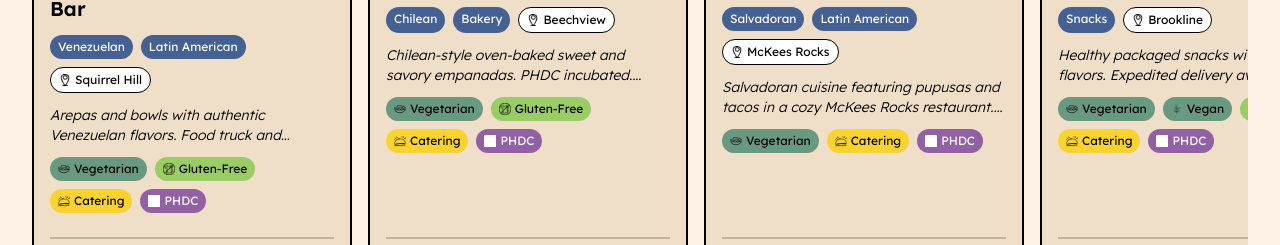
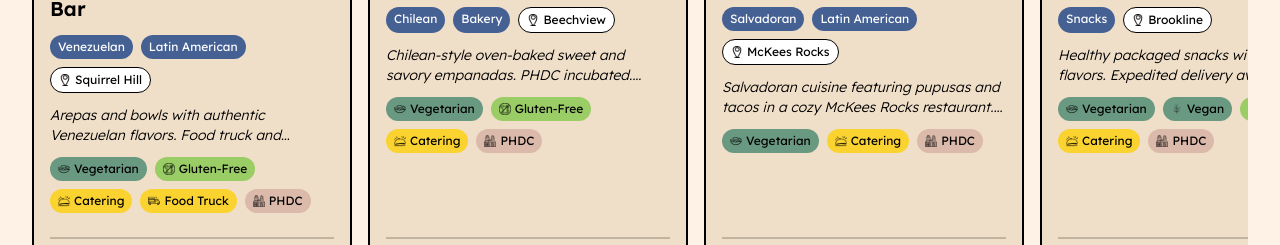
Before and after one commit to cvlases/go-local, a React (Vite) app: page / in a window 1280 px wide. Shown: the part 2321-2566 px from the top of the page. Built offline with nearby package versions, Linux system fonts and the light colour scheme.

Commit message:
Adding food truck tags

```diff
--- a/src/app/components/restaurant-card.tsx
+++ b/src/app/components/restaurant-card.tsx
@@ -4,8 +4,7 @@ import { restaurantImages } from "../data/images";
 import { DIETARY_OPTIONS } from "../config";
 import { useState, useEffect } from "react";
 import { isRestaurantLiked, toggleLike } from "../utils/likes";
-import { DIETARY_ICONS, locationPin, catering as cateringIcon } from "../../assets/icons";
-import phdcLogo from "../../assets/partners/PHDC-logo.png";
+import { DIETARY_ICONS, locationPin, catering as cateringIcon, foodTruck as foodTruckIcon, buildings } from "../../assets/icons";
 
 interface RestaurantCardProps {
   restaurant: Restaurant;
@@ -95,9 +94,15 @@ export function RestaurantCard({ restaurant, onClick }: RestaurantCardProps) {
               Catering
             </span>
           )}
+          {restaurant.foodTruck && (
+            <span className="inline-flex items-center gap-1 px-2 py-1 bg-[var(--gold)] text-[var(--ink)] rounded-full text-xs font-medium">
+              <img src={foodTruckIcon} alt="" className="w-3 h-3" />
+              Food Truck
+            </span>
+          )}
           {restaurant.phdcIncubated && (
-            <span className="inline-flex items-center gap-1 px-2 py-1 rounded-full text-xs font-medium text-white" style={{ backgroundColor: "#9161a3" }}>
-              <img src={phdcLogo} alt="" className="w-3 h-3 brightness-0 invert" />
+            <span className="inline-flex items-center gap-1 px-2 py-1 rounded-full text-xs font-medium text-[var(--ink)]" style={{ backgroundColor: "#dbbaab" }}>
+              <img src={buildings} alt="" className="w-3 h-3 brightness-0" />
               PHDC
             </span>
           )}
--- a/src/app/components/restaurant-detail-modal.tsx
+++ b/src/app/components/restaurant-detail-modal.tsx
@@ -2,8 +2,7 @@ import { X, ExternalLink, Clock } from "lucide-react";
 import { Restaurant } from "../data/restaurants";
 import { restaurantImages } from "../data/images";
 import { DIETARY_OPTIONS } from "../config";
-import { DIETARY_ICONS, locationPin, catering as cateringIcon, heart } from "../../assets/icons";
-import phdcLogo from "../../assets/partners/PHDC-logo.png";
+import { DIETARY_ICONS, locationPin, catering as cateringIcon, heart, foodTruck as foodTruckIcon, buildings } from "../../assets/icons";
 
 const VEGAN_SAGE = "#6a9982";
 
@@ -130,12 +129,24 @@ export function RestaurantDetailModal({
               </div>
             )}
 
+            {/* Food Truck */}
+            {restaurant.foodTruck && (
+              <div>
+                <div className="flex flex-wrap gap-2">
+                  <span className="inline-flex items-center gap-1.5 px-3 py-1 bg-[var(--gold)] text-[var(--ink)] rounded-full text-sm font-medium">
+                    <img src={foodTruckIcon} alt="" className="w-4 h-4" />
+                    Food Truck
+                  </span>
+                </div>
+              </div>
+            )}
+
             {/* PHDC Incubated */}
             {restaurant.phdcIncubated && (
               <div>
                 <div className="flex flex-wrap gap-2">
-                  <span className="inline-flex items-center gap-1.5 px-3 py-1 rounded-full text-sm font-medium text-white" style={{ backgroundColor: "#9161a3" }}>
-                    <img src={phdcLogo} alt="" className="w-4 h-4 brightness-0 invert" />
+                  <span className="inline-flex items-center gap-1.5 px-3 py-1 rounded-full text-sm font-medium text-[var(--ink)]" style={{ backgroundColor: "#dbbaab" }}>
+                    <img src={buildings} alt="" className="w-4 h-4 brightness-0" />
                     PHDC Incubated Business
                   </span>
                 </div>
--- a/src/app/data/restaurants.ts
+++ b/src/app/data/restaurants.ts
@@ -30,6 +30,7 @@ export interface Restaurant {
   lng?: number;
   service: string[];
   phdcIncubated?: boolean;
+  foodTruck?: boolean;
 }
 
 export const restaurants: Restaurant[] = [
@@ -245,6 +246,7 @@ export const restaurants: Restaurant[] = [
     orderLink: "https://order.toasttab.com/online/el-rincon-oaxaqueno-2614-brownsville-road",
     website: "https://order.toasttab.com/online/el-rincon-oaxaqueno-2614-brownsville-road",
     image: "el-rincon-oaxaqueno",
+    foodTruck: true,
     phdcIncubated: true,
     likes: 22,
     featured: false,
@@ -268,6 +270,7 @@ export const restaurants: Restaurant[] = [
     orderLink: "https://community.phdcincubator.org/Papelon-Arepa-Bar",
     website: "https://community.phdcincubator.org/Papelon-Arepa-Bar",
     image: "papelon-venezuelan",
+    foodTruck: true,
     phdcIncubated: true,
     likes: 17,
     featured: false,
@@ -360,6 +363,7 @@ export const restaurants: Restaurant[] = [
     orderLink: "https://secretospgh.com",
     website: "https://secretospgh.com",
     image: "secretos-de-mis-abuelos",
+    foodTruck: true,
     likes: 15,
     featured: false,
     categories: ["great-for-catering", "community-favorites"],
--- a/src/assets/icons/index.ts
+++ b/src/assets/icons/index.ts
@@ -27,6 +27,8 @@ import familyStyle from './family-style.png';
 import neighbors from './neighbors.png';
 import directory from './directory.png';
 import noAds from './no.png';
+import foodTruck from './food-truck.png';
+import buildings from './buildings.png';
 
 export {
   vegan, vegetarian, glutenFree, halal, dairyFree,
@@ -34,7 +36,7 @@ export {
   community, newIcon, healthy,
   pizza, burger, asian, mexican, mediterranean, sandwiches, brunch, cafeBakery, seafood,
   takeout, delivery, lateNight, familyStyle,
-  neighbors, directory, noAds,
+  neighbors, directory, noAds, foodTruck, buildings,
 };
 
 export const DIETARY_ICONS: Record<string, string> = {
```
Also changed, not shown: src/assets/icons/buildings.png (added).
